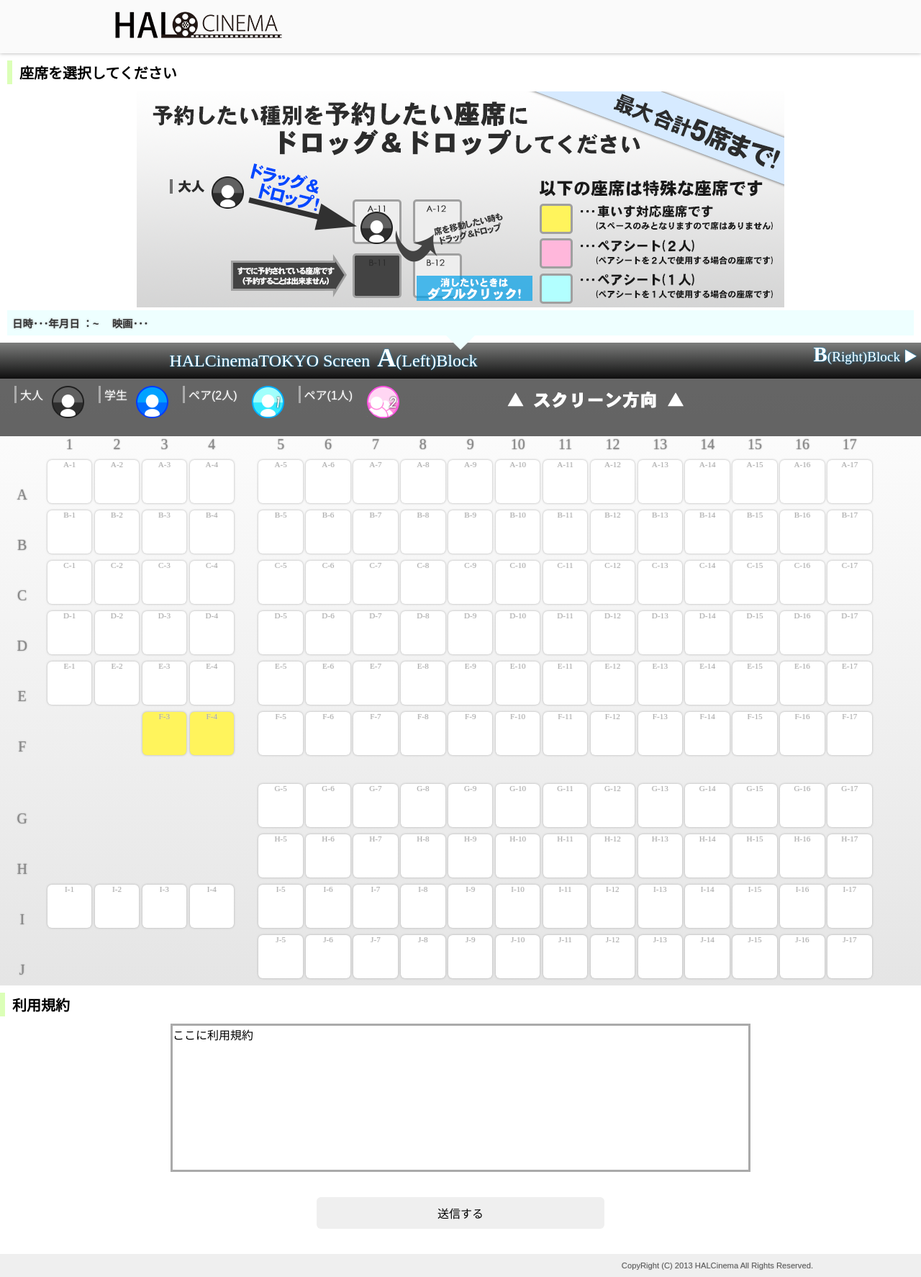
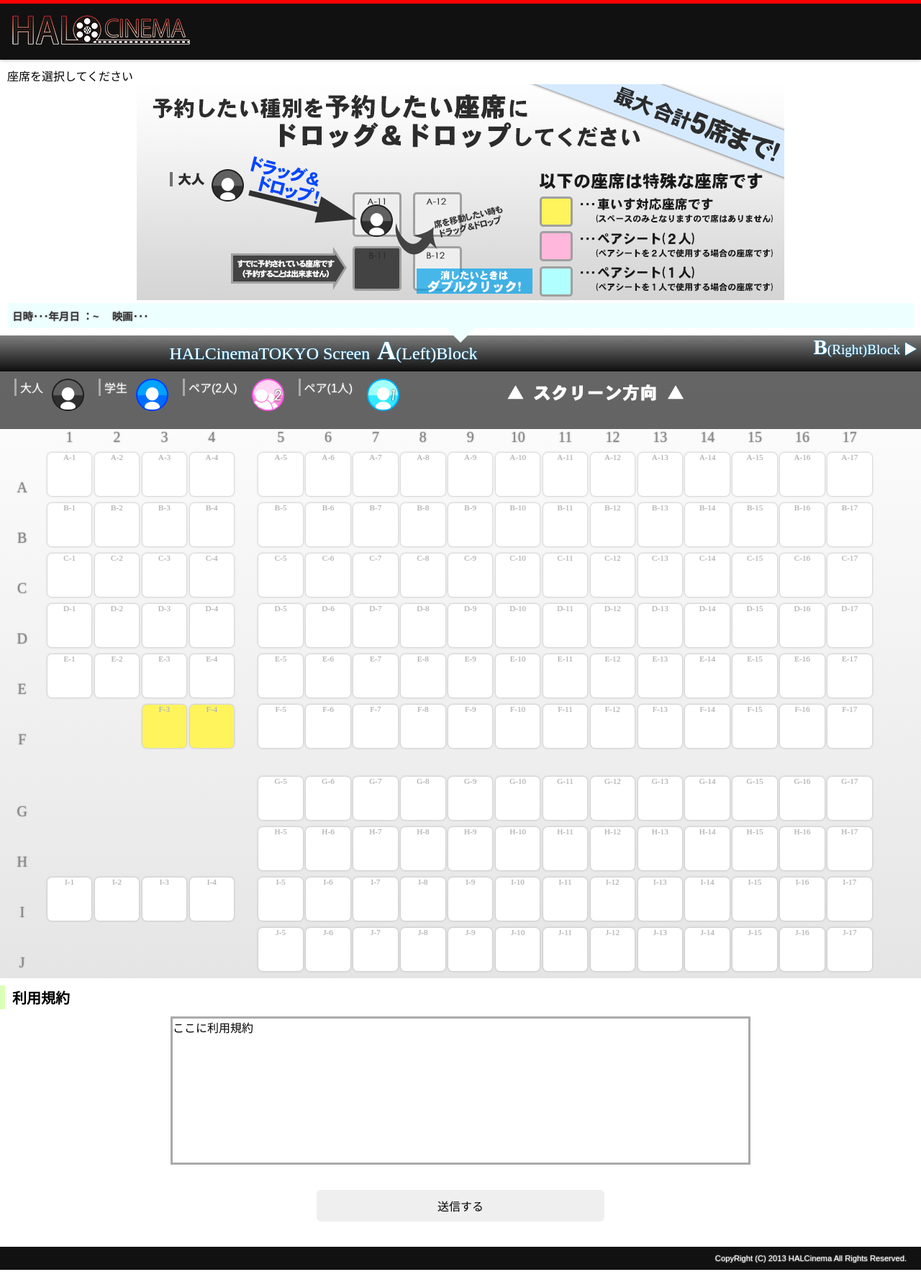
Before and after one commit to saison/HALCinema, a PHP site: page /tokyo/reserve/seat.php?id=1 in a window 1280 px wide. Shown: the whole page at 72% size. Run offline with PHP 8.4, Linux system fonts and the light colour scheme; a user stored in the database is signed in; data comes from the database, SQL or seed files in the repository; data that the repository does not hold is empty; style sheets or scripts are compiled from the project's sources.

Commit message:
sert修正2

```diff
--- a/tokyo/module/css/reserveStyle.css
+++ b/tokyo/module/css/reserveStyle.css
@@ -33,7 +33,10 @@ html {
 
 header {
   box-shadow: 0 0 5px #aaa;
-  background-color: #fafafa;
+  background-color: #111111;
+  border-top: 5px solid #ff0000;
+  overflow: hidden;
+  padding: 15px;
 }
 
 #headerIn {
@@ -91,20 +94,16 @@ h5 {
 }
 
 footer {
-  background-color: #efefef;
+  background-color: #111111;
   padding: 10px 0;
   display: block;
   width: 100%;
 }
 
-#footerIn {
-  width: 980px;
-  margin: 0 auto;
-}
-
 #copyright {
   font-size: 70%;
-  color: #555555;
+  color: #ffffff;
+  padding: 0 20px 0 0;
   text-shadow: 0 0 2px #ccc;
   text-align: right;
 }
--- a/tokyo/module/reserveHeader.php
+++ b/tokyo/module/reserveHeader.php
@@ -38,9 +38,6 @@
 </head>
 <body>
 <header>
-<div id="headerIn">
-<h1><a href="../top/index.php"><img src="../module/images/reserveLogo.png" alt="HALCinema"></a></h1>
+<h1><a href="../top/index.php"><img src="../module/images/logo.png" alt="HALCinema"></a></h1>
 <div id="progressBar"><!--ここにBar--></div>
-<div class="clear"></div>
-</div>
 </header>
--- a/tokyo/module/sass/reserveStyle.scss
+++ b/tokyo/module/sass/reserveStyle.scss
@@ -22,7 +22,10 @@ html{
 }
 header{
 	box-shadow:0 0 5px #aaa;
-	background-color:#fafafa;
+	background-color:#111111;
+  border-top:5px solid #ff0000;
+  overflow:hidden;
+  padding:15px;
 }
 #headerIn{
 	width:980px;
@@ -70,18 +73,15 @@ h5{
   border-left:3px solid #aaa;
 }
 footer{
-	background-color:#efefef;
+	background-color:#111111;
 	padding:10px 0;
 	display:block;
 	width:100%;
 }
-#footerIn{
-	width:980px;
-	margin:0 auto;
-}
 #copyright{
 	font-size:70%;
-	color:#555555;
+	color:#ffffff;
+  padding:0 20px 0 0;
 	text-shadow:0 0 2px #ccc;
 	text-align:right;
 }
--- a/tokyo/reserve/seat.php
+++ b/tokyo/reserve/seat.php
@@ -33,8 +33,8 @@
 <div id="content100">
 	<div class="m10">
 		<div class="reserveTitle">
-			<h3>座席を選択してください</h3>
-		</div>
+      <h2>座席を選択してください</h2>
+    </div>
 		<p id="seatCenter"><img src="images/seatExplanation.png"></p>
 		<div class="arrow_box"><!-- 映画情報 -->
 			<p>日時･･･<?php echo $screenDay["year"]."年".$screenDay["month"]."月".$screenDay["day"]."日 ".$screenDay["hour"]."：".$screenDay["minute"]."~"; ?>
@@ -59,13 +59,13 @@
       <h5>ペア(2人)</h5>
       <div class="setEachChoiceContent">
         <ul>
-          <li><img id="pear1" class="dragIcon" data-flg="true"  src="images/pear1Image.png"></li>
+          <li><img id="pear2" class="dragIcon" data-flg="true"  src="images/pear2Image.png"></li>
         </ul>
       </div>
       <h5>ペア(1人)</h5>
       <div class="setEachChoiceContent">
         <ul>
-          <li><img id="pear2" class="dragIcon" data-flg="true"  src="images/pear2Image.png"></li>
+          <li><img id="pear1" class="dragIcon" data-flg="true"  src="images/pear1Image.png"></li>
         </ul>
       </div>
 					<?php //シニアのみ対応（本当はDBにつなげてやりたかった･･･
```
Also changed, not shown: tokyo/module/css/style.css (+0 -42 lines), tokyo/module/sass/style.scss (+0 -35 lines).
